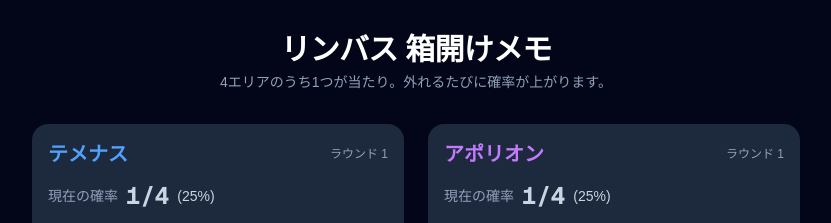
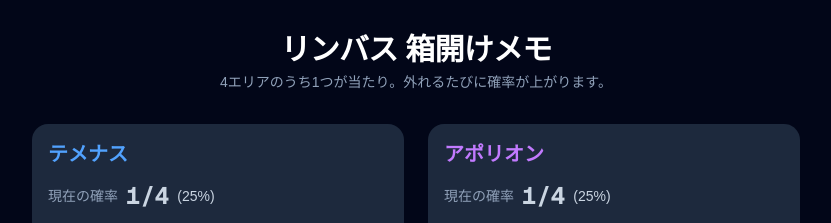
Before and after one commit to xxxkouxxx/desktop-tutorial, a Next.js app: page /desktop-tutorial/ in a window 1280 px wide. Shown: the top 223 px of the page, without its empty margins (224-1055 px from the left). Built offline with nearby package versions, Linux system fonts and the light colour scheme.

Commit message:
ラウンド表示を削除
https://claude.ai/code/session_01FLh4cxTAHPxbUpY9yePDWo

```diff
--- a/app/page.tsx
+++ b/app/page.tsx
@@ -21,7 +21,6 @@ interface HistoryEntry {
 interface SessionState {
   boxes: Box[];
   selectedIdx: number | null;
-  roundNum: number;
   done: boolean;
   history: HistoryEntry[];
 }
@@ -61,7 +60,6 @@ function initSession(storageKey: string, areaLabels: string[]): SessionState {
   return {
     boxes: buildBoxes(areaLabels),
     selectedIdx: null,
-    roundNum: 1,
     done: false,
     history: loadHistory(storageKey),
   };
@@ -214,7 +212,6 @@ function SessionPanel({
             setSession((s) => ({
               boxes: buildBoxes(areaLabels),
               selectedIdx: null,
-              roundNum: s.roundNum + 1,
               done: false,
               history: s.history,
             }));
@@ -258,10 +255,7 @@ function SessionPanel({
   return (
     <div className="flex flex-col bg-slate-800 rounded-2xl p-4 gap-3">
       {/* Header */}
-      <div className="flex items-center justify-between">
-        <h2 className={`text-xl font-bold ${titleColor}`}>{title}</h2>
-        <span className="text-xs text-slate-400">ラウンド {session.roundNum}</span>
-      </div>
+      <h2 className={`text-xl font-bold ${titleColor}`}>{title}</h2>
 
       {/* Probability */}
       <div className="flex items-center gap-2">
```
